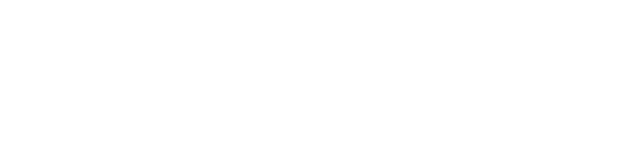
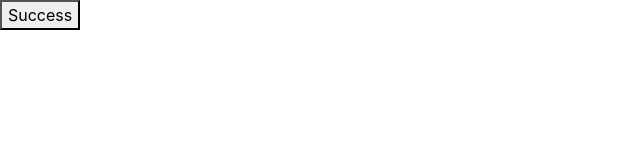
Before and after one commit to PasidiAnuththara/Day-5-Practise, a plain HTML site: page index.html in a window 1280 px wide. Shown: the whole page, without its empty margins (0-640 px from the left). Drawn offline with nearby package versions, Linux system fonts and the light colour scheme.

Commit message:
commit button using CDN

```diff
--- a/index.html
+++ b/index.html
@@ -7,8 +7,9 @@
     <link href="https://cdn.jsdelivr.net/npm/bootstrap@6.0.0-alpha.1/dist/css/bootstrap.min.css" rel="stylesheet" integrity="sha384-B/GM4XqrwHnWXNOWMbloTmrYXZg10cakYGmpfsR/bbzQ6JAJI4ihuyADKLnBgrCe" crossorigin="anonymous">
 </head>
 <body>
-
-
+    <div>
+        <button type="button" class="btn-solid theme-success">Success</button>
+    </div>
 
 </body>
 </html>
```
